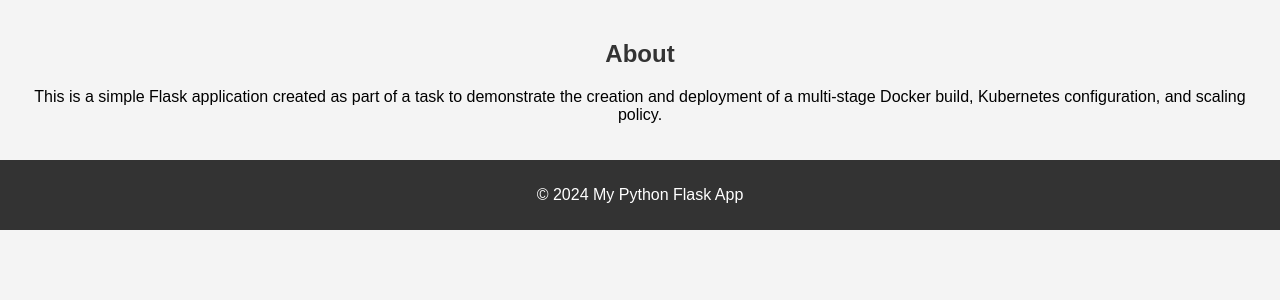
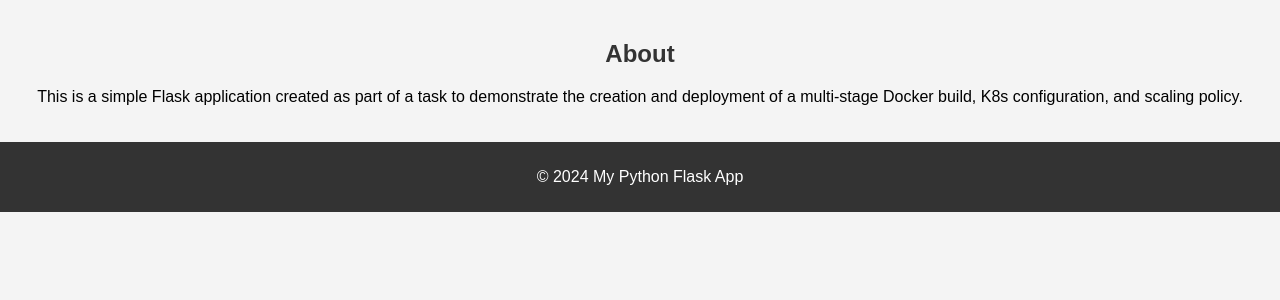
Before and after one commit to ShubhashriSinha/multi-stage-docker-build, a Flask app: page /about in a window 1280 px wide. Shown: the part 138-438 px from the top of the page. Run offline with Flask 3, Linux system fonts and the light colour scheme.

```diff
--- a/app/templates/about.html
+++ b/app/templates/about.html
@@ -17,7 +17,7 @@
 
     <section class="main-content">
         <h2>About</h2>
-        <p>This is a simple Flask application created as part of a task to demonstrate the creation and deployment of a multi-stage Docker build, Kubernetes configuration, and scaling policy.</p>
+        <p>This is a simple Flask application created as part of a task to demonstrate the creation and deployment of a multi-stage Docker build, K8s configuration, and scaling policy.</p>
     </section>
 
     <footer>
```
Also changed, not shown: .github/workflows/docker.yml (added).
